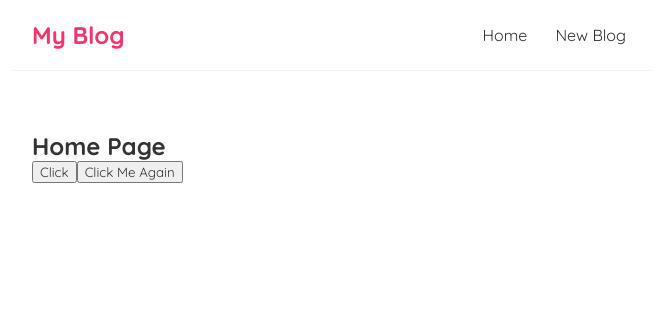
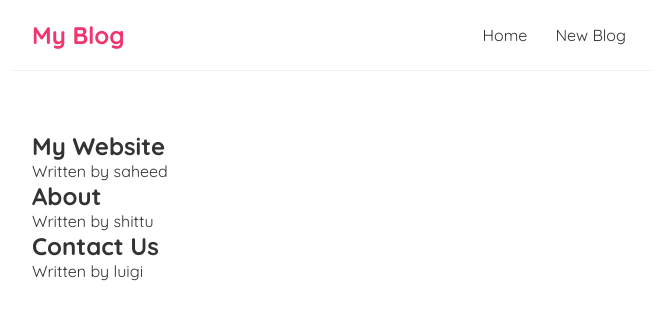
Before and after one commit to saheedsh2/react-crud, a React (Create React App) app: page / in a window 1280 px wide. Shown: the top 320 px of the page, without its empty margins (308-964 px from the left). Built offline with nearby package versions, Linux system fonts and the light colour scheme.

Commit message:
website updated

```diff
--- a/src/components/Home.js
+++ b/src/components/Home.js
@@ -1,18 +1,20 @@
+import {useState} from 'react';
 const Home = () => {
-    const handleClick = () =>{
-        console.log('hello ninjas');
-    }
 
-    const handleClickAgain = (name) => {
-        console.log('hello ' + name);
+const [blogs, setBlogs] = useState([
+    {title: "My Website", body:"Welcome to my website...", author: 'saheed', id: 1},
+    {title: "About", body:"About My Website...", author: 'shittu', id: 2},
+    {title: "Contact Us", body:"Contact Me...", author: 'luigi', id: 3},
 
-    }
+]);
     return (
         <div className="home">
-            <h2>Home Page</h2>
-            <button onClick={handleClick}>Click</button>
-            <button  onClick={() => {handleClickAgain('mario')}}>Click Me Again</button>
-
+         {blogs.map((blog) => (
+         <div className='blog-preview' key={blog.id}>
+            <h2>{ blog.title }</h2>
+            <p>Written by {blog.author}</p>
+         </div>
+         ))}
 
         </div>
      );
```
